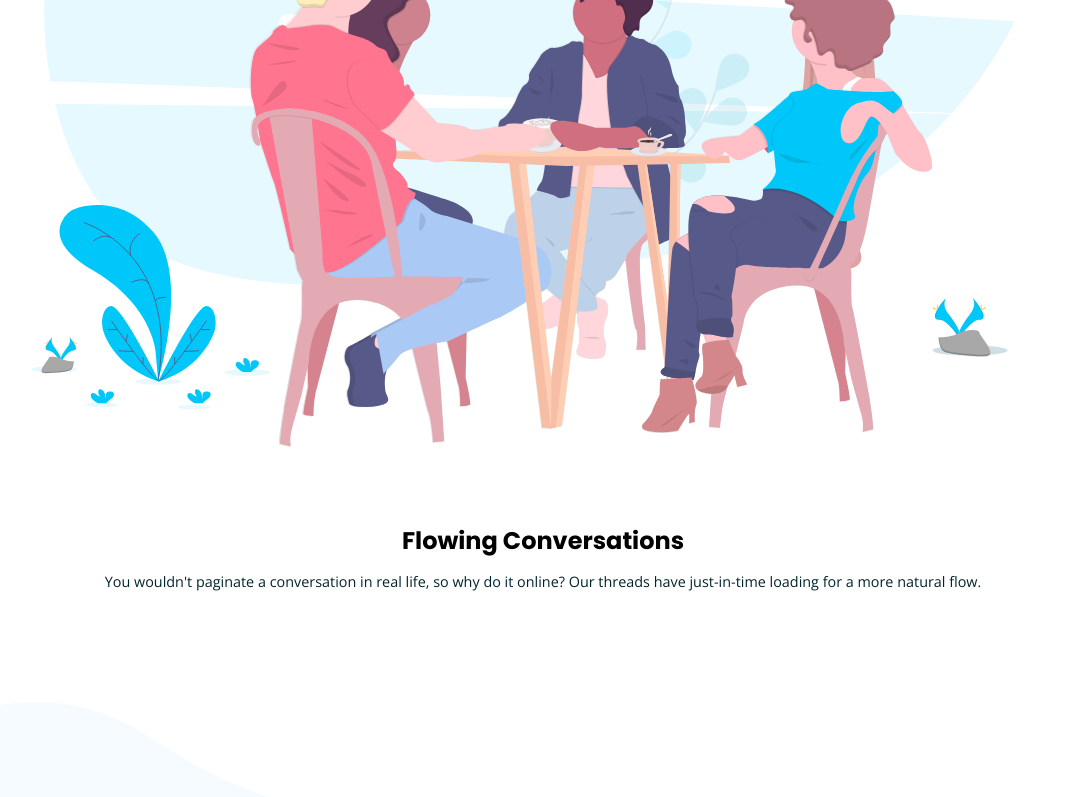
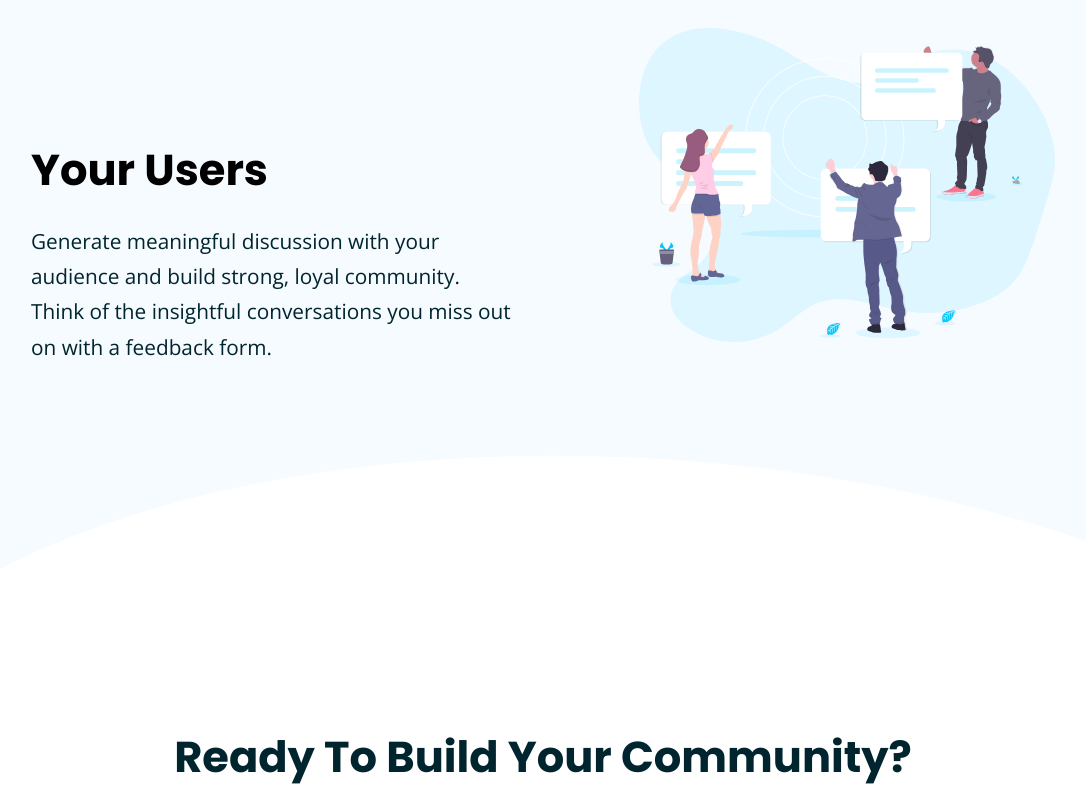
Before and after one commit to OscarAnillo/Huddle-landing-page-with-curved-sections, a React (Create React App) app: page / in a window 1280 px wide. Shown: the part 3774-4571 px from the top of the page, without its empty margins (97-1183 px from the left). Built offline with nearby package versions, Linux system fonts and the light colour scheme.

Commit message:
add query to text and footer component

```diff
--- a/src/App.css
+++ b/src/App.css
@@ -13,6 +13,8 @@
 
 .App {
   text-align: center;
+  position: relative;
+  overflow: hidden;
 }
 img {
   max-width: 100%;
@@ -100,10 +102,11 @@ img {
   font-weight: 600;
 }
 
-/* Test */
+/* Text */
 .bg-top-image {
   background-image: url("/public/images/bg-section-top-mobile-1.svg");
   background-repeat: no-repeat;
+  background-size: cover;
   height: 100px;
 }
 .bg-color {
@@ -119,6 +122,7 @@ img {
 .bg-bottom-image {
   background-image: url("/public/images/bg-section-bottom-mobile-2.svg");
   background-repeat: no-repeat;
+  background-size: cover;
   height: 100px;
   margin-bottom: 1em;
 }
@@ -154,6 +158,7 @@ img {
 .bg-top-image-users {
   background-image: url("/public/images/bg-section-top-mobile-2.svg");
   background-repeat: no-repeat;
+  background-size: cover;
   height: 100px;
 }
 
@@ -190,6 +195,7 @@ img {
 .footer-img {
   background-image: url("/public/images/bg-footer-top-mobile.svg");
   background-repeat: no-repeat;
+  background-size: cover;
   height: 50px;
 }
 .footer {
@@ -340,4 +346,164 @@ img {
     font-size: 1.3rem;
     text-align: center;
   }
+
+  /* Text */
+  .bg-top-image {
+    background-image: url("/public/images/bg-section-top-desktop-1.svg");
+    background-repeat: no-repeat;
+    background-size: cover;
+    height: 200px;
+  }
+  .bg-color {
+    background: rgb(246, 251, 255);
+
+  }
+  .d-flex {
+    display: flex;
+    align-items: center;
+    justify-content: space-between;
+    flex-direction: row-reverse;
+  }
+  .d-flex-invert {
+    display: flex;
+    align-items: center;
+    justify-content: space-between;
+  }
+  .text-container {
+    width: 80%;
+    margin: 0 auto;
+    padding: 4em 0;
+    max-width: 1295px;
+    text-align: left;
+  }
+  .bg-bottom-image {
+    background-image: url("/public/images/bg-section-bottom-desktop-2.svg");
+    background-repeat: no-repeat;
+    background-size: cover;
+    height: 200px;
+    margin-bottom: 3em;
+  }
+  .grow-together-title {
+    font-size: 2.7rem;
+    margin: 3em 0 .5em 0;
+  }
+  .grow-together-text {
+    font-size: 1.3rem;
+    line-height: 1.7em;
+    width: 80%;
+  }
+
+  .flowing-conversation-title {
+    font-size: 2.7rem;
+    margin: 3em 0 .5em 0;
+    text-align: center;
+  }
+  .flowing-conversation-text {
+    font-size: 1.3rem;
+    margin-bottom: 3em;
+    text-align: center;
+  }
+
+  .bg-top-image-users {
+    background-image: url("/public/images/bg-section-top-desktop-1.svg");
+    background-repeat: no-repeat;
+    background-size: cover;
+    height: 200px;
+  }
+
+  /* Build component */
+  .build-section {
+    margin: 6em 0 12.5em 0;
+  }
+  .build-container {
+    max-width: 1925px;
+  }
+  .build-container h1 {
+    font-size: 2.7rem;
+    margin-bottom: 1.2em;
+  }
+  .build-container .build-btn {
+    border-radius: 100px;
+    box-shadow: 5px 8px 15px rgb(224, 228, 231);
+    padding: 1.5em 6em;
+  }
+
+  /* FooterComponent */
+  .footer-img {
+    background-image: url("/public/images/bg-footer-top-desktop.svg");
+    background-size: cover;
+    height: 200px;
+  }
+  .footer {
+    background-color: rgb(0, 37, 46);
+    padding: 4em 0;
+    color: #fff;
+    text-align: left;
+  }
+  .footer-container {
+    max-width: 1925px;
+    margin: 0 auto;
+  }
+  .d-flex-footer {
+    display: flex;
+    align-items: flex-start;
+    justify-content: space-between;
+    flex-direction: row-reverse;
+  }
+  .d-flex-footer > div:nth-child(1) {
+    text-align: left;
+    width: 35%;
+  }
+  .newsletter {
+    font-family: 'Open Sans', sans-serif;
+    font-weight: 700;
+    padding-bottom: 1em;
+    text-transform: uppercase;
+  }
+  .newsletter-paragraph {
+    width: 70%;
+  }
+  .form {
+    position: relative;
+    margin-bottom: 0em;
+  }
+  .form input {
+    border-radius: 7px;
+    margin-bottom: 0em;
+    padding: 1.29em 0;
+    width: 60%;
+  }
+  .form button {
+    padding: .834em 0;
+    width: 35%;
+    right: 0%;
+  }
+  .footer-logo {
+    filter: invert(100%) contrast(200%);
+    margin-bottom: 1.5em;
+  }
+  .footer-lorem {
+    margin-bottom: 2em;
+    width: 40%;
+  }
+  .footer-contact-row {
+    margin: 1.5em 0;
+  }
+  .div-img {
+    margin-right: 1.5em;
+  }
+  .div-p {
+    font-family: 'Open Sans', sans-serif;
+    font-size: 1rem;
+    font-weight: 400;
+  }
+  .socials {
+    margin-top: 4em;
+  }
+  .socials svg {
+    margin-right: 1em;
+    width: 45px;
+    height: 60px;
+  }
+
 }
--- a/src/Components/footer-component.js
+++ b/src/Components/footer-component.js
@@ -5,7 +5,7 @@ export const FooterComponent = () => {
     <>
       <div className="footer-img"></div>
       <footer className="footer">
-        <div className="footer-container">
+        <div className="footer-container d-flex-footer">
           <div>
             <h2 className="newsletter">Newsletter</h2>
             <p className="newsletter-paragraph">
--- a/src/Components/text-component.js
+++ b/src/Components/text-component.js
@@ -3,7 +3,7 @@ export const TextComponent = () => {
     <>
       <div className="bg-top-image"></div>
       <div className="bg-color">
-        <div className="text-container">
+        <div className="text-container d-flex">
           <div>
             <img src="images/illustration-grow-together.svg" alt="" />
           </div>
@@ -19,7 +19,7 @@ export const TextComponent = () => {
       </div>
       <div className="bg-bottom-image"></div>
       <div>
-        <div className="text-container">
+        <div className="text-container d-flex-invert">
           <div>
             <img src="images/illustration-flowing-conversation.svg" alt="" />
           </div>
@@ -37,7 +37,7 @@ export const TextComponent = () => {
       </div>
       <div className="bg-top-image-users"></div>
       <div className="bg-color">
-        <div className="text-container">
+        <div className="text-container d-flex">
           <div>
             <img src="images/illustration-your-users.svg" alt="" />
           </div>
```
